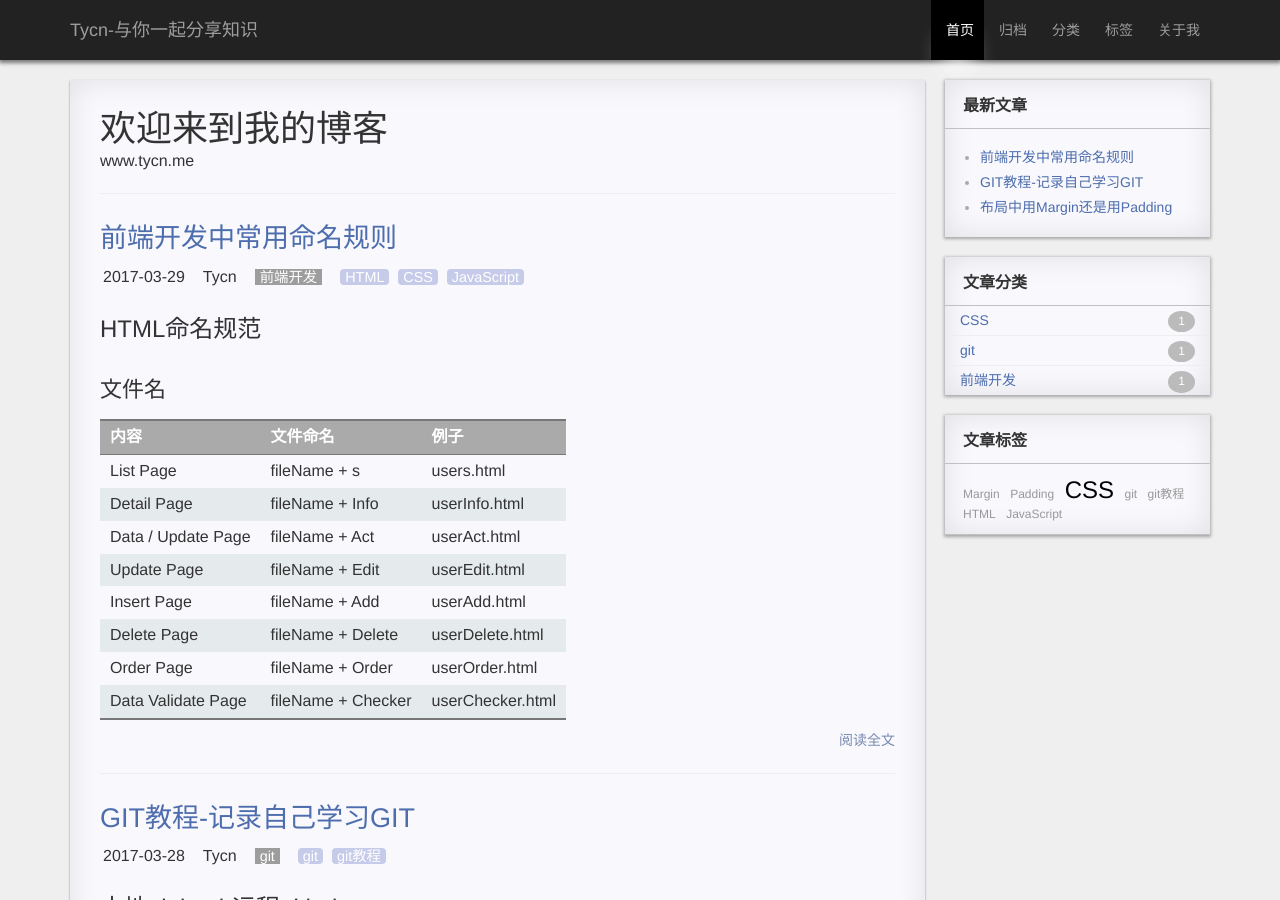
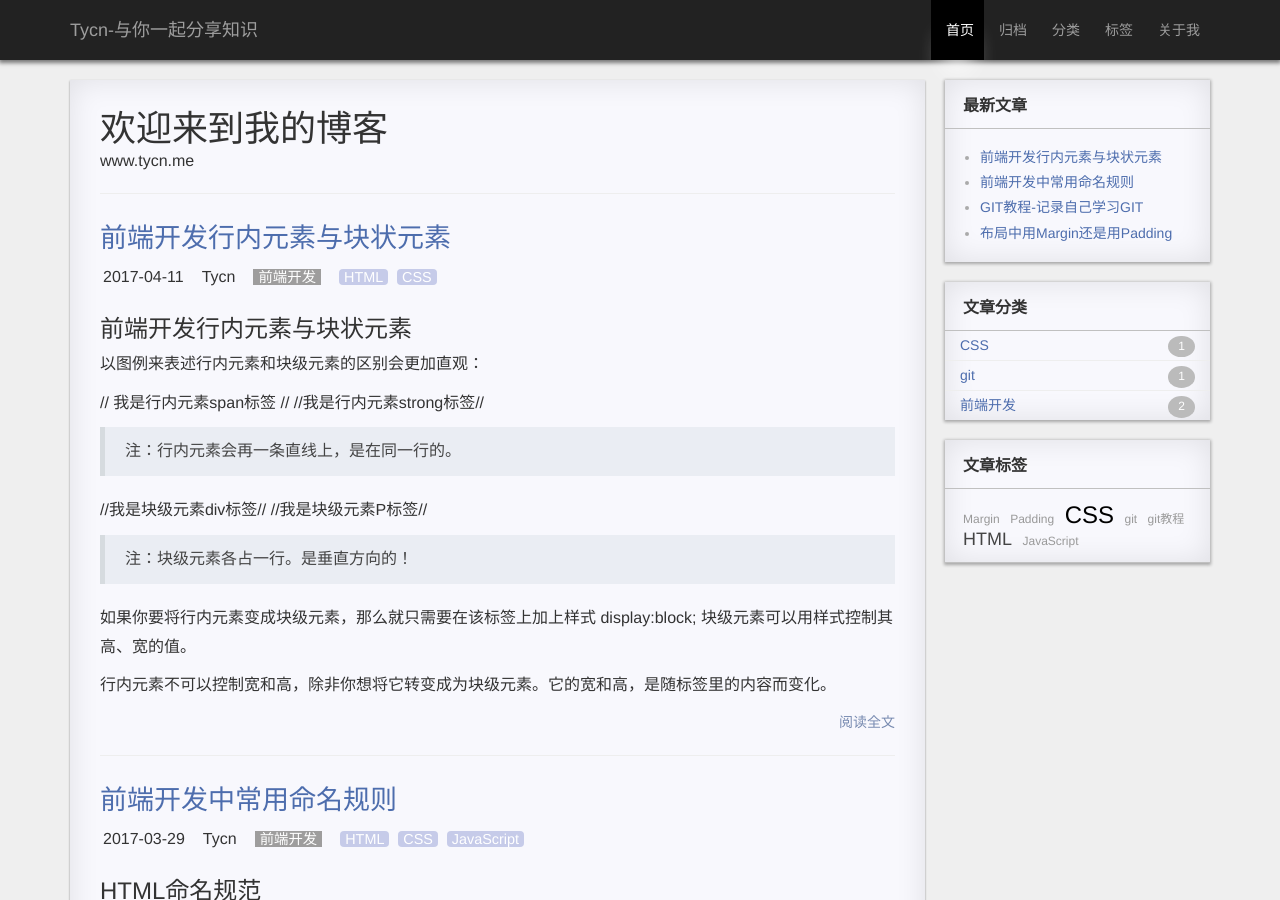
Before and after one commit to Tycn/tycn.github.io, a Jekyll site: the page built from index.html, in a window 1280 px wide and 900 px high. Built offline with Jekyll 4.4.1, drawn with Linux system fonts in a browser that asks for light colours; the list of posts is cut into pages by our own code; comment, search, counter and statistics services are not loaded; a style sheet for code colours, icons or effects is not loaded.

Commit message:
2017-04-11-css-block

```diff
--- a/_includes/dashang.html
+++ b/_includes/dashang.html
@@ -54,7 +54,7 @@
     	$(".pay_item").click(function(){
     		$(this).addClass('checked').siblings('.pay_item').removeClass('checked');
     		var dataid=$(this).attr('data-id');
-    		$(".shang_payimg img").attr("src","img/"+dataid+"img.jpg");
+    		$(".shang_payimg img").attr("src","/img/"+dataid+"img.jpg");
     		$("#shang_pay_txt").text(dataid=="alipay"?"支付宝":"微信");
     	});
     });
--- /dev/null
+++ b/_posts/2017-04-11-css-block.md
@@ -0,0 +1,107 @@
+---
+layout: post
+title:  "前端开发行内元素与块状元素"
+categories:  前端开发
+tags:  HTML CSS
+author: Tycn
+
+---
+
+* content
+{:toc}
+## 前端开发行内元素与块状元素
+以图例来表述行内元素和块级元素的区别会更加直观：
+
+// 我是行内元素span标签 // //我是行内元素strong标签//
+> 注：行内元素会再一条直线上，是在同一行的。
+
+//我是块级元素div标签//
+//我是块级元素P标签//
+> 注：块级元素各占一行。是垂直方向的！
+
+如果你要将行内元素变成块级元素，那么就只需要在该标签上加上样式 display:block; 块级元素可以用样式控制其高、宽的值。
+
+行内元素不可以控制宽和高，除非你想将它转变成为块级元素。它的宽和高，是随标签里的内容而变化。
+
+
+
+### 常见的块状元素
+| 块状元素       | 定义                                |
+| ---------- | --------------------------------- |
+| address    | 地址                                |
+| blockquote | 块引用                               |
+| center     | 举中对齐块                             |
+| dir        | 目录列表                              |
+| div        | 常用块级容易，也是CSS layout的主要标签          |
+| dl         | 定义列表                              |
+| fieldset   | form控制组                           |
+| form       | 交互表单                              |
+| h1         | 大标题                               |
+| h2         | 副标题                               |
+| h3         | 3级标题                              |
+| h4         | 4级标题                              |
+| h5         | 5级标题                              |
+| h6         | 6级标题                              |
+| hr         | 水平分隔线                             |
+| isindex    | input prompt                      |
+| menu       | 菜单列表                              |
+| noframes   | frames可选内容，（对于不支持frame的浏览器显示此区块内容 |
+| noscript   | 可选脚本内容（对于不支持script的浏览器显示此内容）      |
+| ol         | 有序表单                              |
+| p          | 段落                                |
+| pre        | 格式化文本                             |
+| table      | 表格                                |
+| ul         | 无序列表                              |
+
+### 常见的行内元素
+| 行内元素     | 定义                |
+| -------- | ----------------- |
+| a        | 锚点                |
+| abbr     | 缩写                |
+| acronym  | 首字                |
+| b        | 粗体(不推荐)           |
+| bdo      | bidi override     |
+| big      | 大字体               |
+| br       | 换行                |
+| cite     | 引用                |
+| code     | 计算机代码(在引用源码的时候需要) |
+| dfn      | 定义字段              |
+| em       | 强调                |
+| font     | 字体设定(不推荐)         |
+| i        | 斜体                |
+| img      | 图片                |
+| input    | 输入框               |
+| kbd      | 定义键盘文本            |
+| label    | 表格标签              |
+| q        | 短引用               |
+| s        | 中划线(不推荐)          |
+| samp     | 定义范例计算机代码         |
+| select   | 项目选择              |
+| small    | 小字体文本             |
+| span     | 常用内联容器，定义文本内区块    |
+| strike   | 中划线               |
+| strong   | 粗体强调              |
+| sub      | 下标                |
+| sup      | 上标                |
+| textarea | 多行文本输入框           |
+| tt       | 电传文本              |
+| u        | 下划线               |
+
+### 行内元素与块级元素有什么不同？
+
+区别一：
+> 块级：块级元素会独占一行，默认情况下宽度自动填满其父元素宽度
+> 行内：行内元素不会独占一行，相邻的行内元素会排在同一行。其宽度随内容的变化而变化。
+
+区别二：
+> 块级：块级元素可以设置宽高
+>  行内：行内元素不可以设置宽高
+
+区别三：
+>块级：块级元素可以设置margin，padding
+>行内：行内元素水平方向的margin-left; margin-right; padding-left; padding-right;可以生效。但是竖直方向的margin-bottom; margin-top; padding-top; padding-bottom;却不能生效。
+
+区别四：
+>块级：display:block;
+>行内：display:inline;
+>可以通过修改display属性来切换块级元素和行内元素
```
